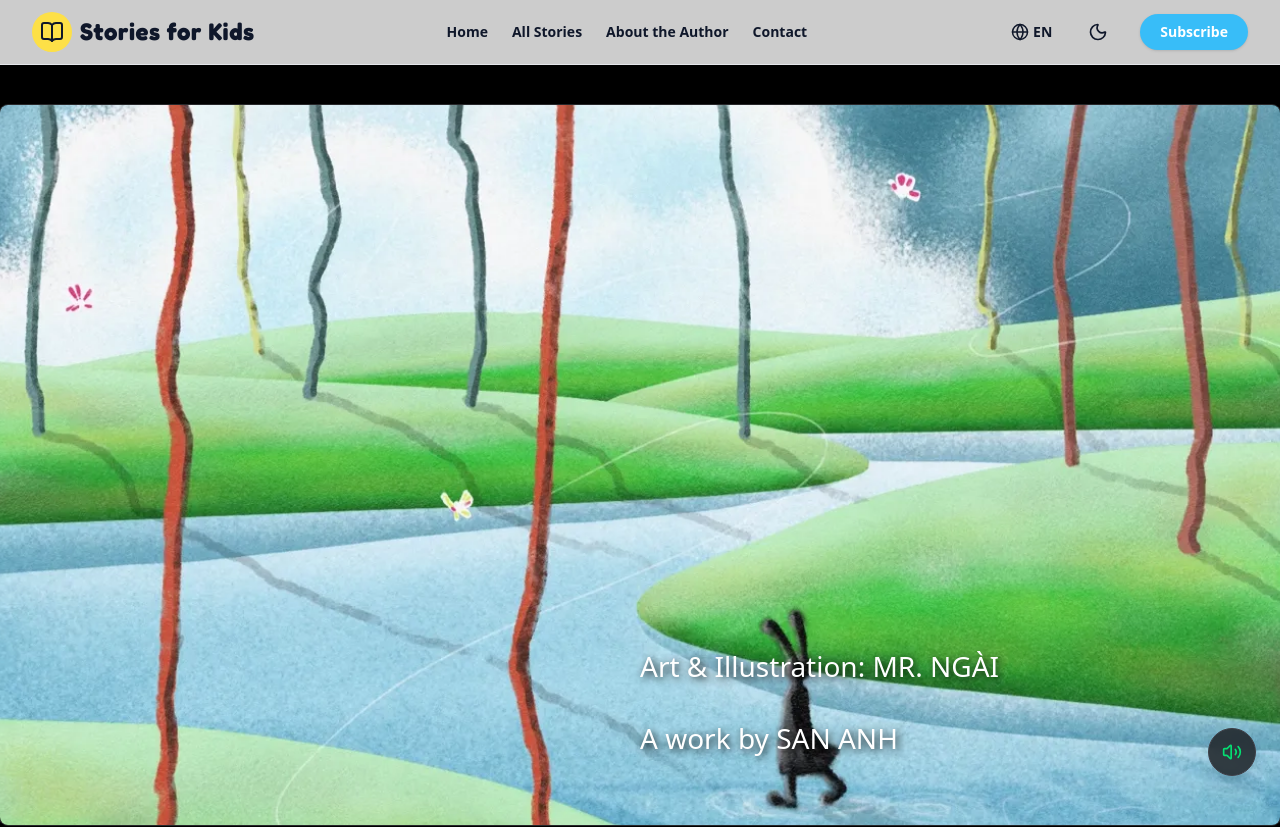
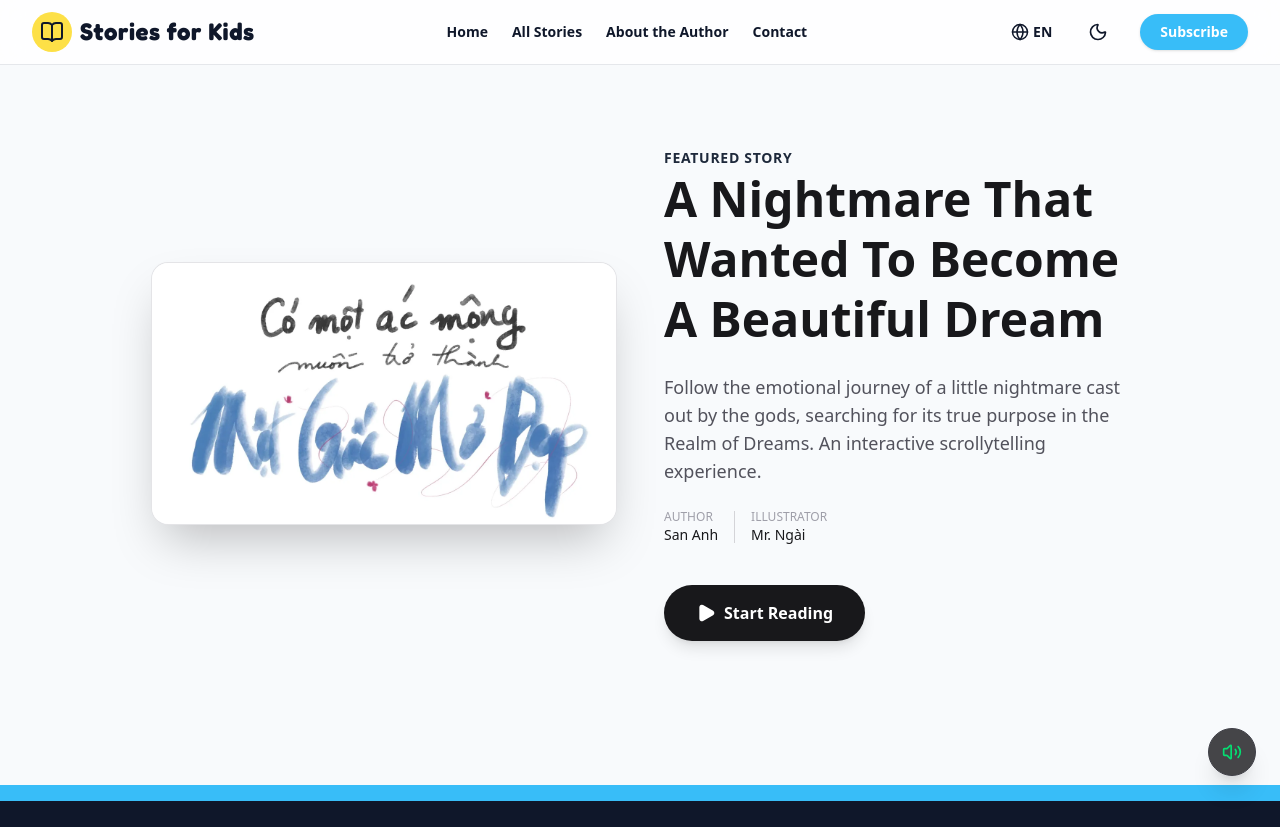
Before and after one commit to quanganh4869/anhemrot, a Next.js app: page / in a window 1280 px wide. Shown: the top 827 px of the page. Built offline with nearby package versions, Linux system fonts and the light colour scheme.

Commit message:
feat: separate homepage and immersive reader, add ambient background

```diff
--- a/src/app/page.tsx
+++ b/src/app/page.tsx
@@ -3,120 +3,82 @@
 import Header from "@/components/layout/Header";
 import Footer from "@/components/layout/Footer";
 import { useLanguage } from "@/components/providers/LanguageProvider";
-import ScrollStoryReader from "@/features/story-studio/components/ScrollStoryReader";
-import { ChapterAnimConfig, Scene, AnimationPresetType } from "@/types/story-anim";
-
-const ANIM_DURATION = 8;
-
-const createScene = (id: string, order: number, img: string, animationPreset: AnimationPresetType, texts: string[]): Scene => {
-  return {
-    id,
-    order,
-    duration: ANIM_DURATION,
-    status: "ready",
-    aspectRatio: "16:9",
-    background: {
-      url: `/images/story/${img}`,
-      animation: { preset: animationPreset, duration: ANIM_DURATION }
-    },
-    transition: { type: "crossfade", duration: 1 },
-    layers: texts.map((text, i) => ({
-      id: `${id}_text_${i}`,
-      type: "text",
-      content: text,
-      x: 50,
-      y: 85 - (i * 10),
-      scale: 1,
-      rotation: 0,
-      opacity: 1,
-      zIndex: 10 + i,
-      visible: true,
-      locked: false,
-      fontSize: 28,
-      fontWeight: "medium",
-      textShadow: "2px 2px 8px rgba(0,0,0,1)",
-      animation: { preset: "fadeUp", duration: 1.5, delay: 0.5 + (i * 0.8) }
-    }))
-  };
-};
+import Link from "next/link";
+import { Play } from "lucide-react";
 
 export default function Home() {
   const { language } = useLanguage();
 
-  // "Có Một Ác Mộng" Scrollytelling Configuration
-  const mockAnimatedStory: ChapterAnimConfig = {
-    storyId: "nightmare-dream",
-    chapterId: "1",
-    status: "published",
-    updatedAt: new Date().toISOString(),
-    scenes: [
-      createScene("s1", 0, "scene_01_intro.webp", "kenBurns", [
-        language === "en" ? "A work by SAN ANH" : "MỘT TÁC PHẨM CỦA SAN ANH",
-        language === "en" ? "Art & Illustration: MR. NGÀI" : "MỸ THUẬT & MINH HỌA: MR. NGÀI"
-      ]),
-      createScene("s2", 1, "scene_02_title.webp", "panLeft", [
-        language === "en" ? "A nightmare that wanted to become" : "Có một ác mộng muốn trở thành",
-        language === "en" ? "A BEAUTIFUL DREAM" : "MỘT GIẤC MƠ ĐẸP"
-      ]),
-      createScene("s3", 2, "scene_03_deities.webp", "panRight", [
-        language === "en" ? "In the Realm of Gods..." : "Tại Thần Giới..."
-      ]),
-      createScene("s4", 3, "scene_04_pedestal.webp", "zoomIn", [
-        language === "en" ? "It cried and begged the gods." : "Nó khóc nỉ non, van xin với các vị thần."
-      ]),
-      createScene("s5", 4, "scene_05_blessings.webp", "parallax", [
-        language === "en" ? "The God of the Sky gathered the most dazzling stars to make a dress." : "Thần Bầu Trời gom những vì tinh tú lộng lẫy làm thành chiếc váy.",
-        language === "en" ? "The God of the Sea gathered the sweetest songs..." : "Thần Biển Cả gom những giọng hát du dương nhất..."
-      ]),
-      createScene("s6", 5, "scene_06_floating.webp", "panLeft", [
-        language === "en" ? "Three gods bestowed treasures and blessed its wish to come true." : "Ba vị thần ban bảo vật cho Ác Mộng và chúc phúc cho nguyện vọng của nó sẽ trở thành sự thật."
-      ]),
-      createScene("s7", 6, "scene_07_distress.webp", "fade", [
-        language === "en" ? "The next morning, humans whispered about a sleepless night..." : "Sáng hôm sau, loài người kháo nhau về một đêm khó ngủ bởi mơ thấy ác mộng."
-      ]),
-      createScene("s8", 7, "scene_08_chaos.webp", "kenBurns", [
-        language === "en" ? "Some dreamt of blinding lights, deafening sounds, and overwhelming scents." : "Có người mơ thấy ánh sáng chói lóa, âm thanh điếc tai, và mùi hương nồng nặc."
-      ]),
-      createScene("s9", 8, "scene_09_pond.webp", "zoomOut", [
-        language === "en" ? "The Nightmare was desperate. It took off the treasures the gods had given it." : "Ác Mộng tuyệt vọng lắm, nó cởi bỏ các báu vật mà các vị thần đã ban cho."
-      ]),
-      createScene("s10", 9, "scene_10_hall.webp", "panRight", [
-        language === "en" ? "Wandering the Dream Hall, it heard someone crying." : "Đang thất thểu đi trên Sảnh Giấc Mơ, nó nghe thấy văng vẳng tiếng ai đó khóc."
-      ]),
-      createScene("s11", 10, "scene_11_baby.webp", "parallax", [
-        language === "en" ? "It followed the sound and found a baby crying in a crib." : "Nó tò mò lần la đi theo, thì ra là của một đứa bé nằm trong nôi khóc nhè."
-      ]),
-      createScene("s12", 11, "scene_12_lullaby.webp", "panLeft", [
-        language === "en" ? "Unable to resist, the Nightmare began to sing a lullaby." : "Không kìm được lòng mình, Ác Mộng cất lên tiếng hát ru."
-      ]),
-      createScene("s13", 12, "scene_13_growing.webp", "kenBurns", [
-        language === "en" ? "Time passed. One day, the baby suddenly asked: 'Who are you?'" : "Được một thời gian, một hôm em bé chợt cất tiếng: 'Người là ai vậy?'"
-      ]),
-      createScene("s14", 13, "scene_14_embrace.webp", "zoomIn", [
-        language === "en" ? "Defeated by the baby, the Nightmare took a deep breath, expecting this to be the last time." : "Chịu thua trước em bé, Ác Mộng hít một hơi thật sâu, chuẩn bị tinh thần..."
-      ]),
-      createScene("s15", 14, "scene_15_dream.webp", "panRight", [
-        language === "en" ? "But to its surprise, the baby smiled brightly and reached out to hug the Nightmare." : "Trái với dự liệu, em bé cười toe toét, hai tay giơ ra đòi ôm lấy Ác Mộng."
-      ]),
-      createScene("s16", 15, "scene_16_butterfly.webp", "parallax", [
-        language === "en" ? "The Nightmare's shell began to crack, revealing beautiful butterfly wings." : "Vỏ ngoài của Ác Mộng nứt rạn, trước mắt em bé là đôi cánh bướm đủ màu sắc..."
-      ]),
-      createScene("s17", 16, "scene_17_credits.webp", "fade", [
-        language === "en" ? "It had become a Beautiful Dream." : "Giờ đây đã trở thành một Giấc Mơ Đẹp."
-      ])
-    ]
-  };
+  return (
+    <div className="bg-background text-foreground min-h-screen flex flex-col">
+      <Header />
+      <main className="w-full flex-grow flex flex-col items-center">
 
-  // Override scene 2 title text style to make it huge
-  mockAnimatedStory.scenes[1].layers[1].fontSize = 48;
-  mockAnimatedStory.scenes[1].layers[1].fontWeight = "bold";
+        {/* Simple Hero Section */}
+        <section className="w-full max-w-5xl mx-auto px-6 py-20 flex flex-col md:flex-row items-center gap-12">
 
-  return (
-    <div className="bg-black text-white min-h-screen flex flex-col">
-      <Header />
-      <main className="w-full flex-grow">
-        {/* Scroll-based storytelling effect */}
-        <ScrollStoryReader config={mockAnimatedStory} />
+          {/* Story Cover */}
+          <div className="w-full md:w-1/2">
+            <div className="relative aspect-video rounded-2xl overflow-hidden shadow-2xl ring-1 ring-zinc-200 dark:ring-zinc-800 group">
+              {/* eslint-disable-next-line @next/next/no-img-element */}
+              <img
+                src="/images/story/scene_02_title.webp"
+                alt="Story Cover"
+                className="w-full h-full object-cover transition-transform duration-700 group-hover:scale-105"
+              />
+              <div className="absolute inset-0 bg-black/40 flex items-center justify-center opacity-0 group-hover:opacity-100 transition-opacity duration-300">
+                <Link
+                  href="/stories/nightmare-dream"
+                  className="bg-primary text-white px-6 py-3 rounded-full flex items-center gap-2 font-bold shadow-xl hover:scale-105 transition-transform"
+                >
+                  <Play className="w-5 h-5 fill-current" />
+                  {language === "en" ? "Read Animated Story" : "Đọc truyện tương tác"}
+                </Link>
+              </div>
+            </div>
+          </div>
+
+          {/* Story Info */}
+          <div className="w-full md:w-1/2 space-y-6">
+            <div className="space-y-2">
+              <span className="text-primary font-bold tracking-wider uppercase text-sm">
+                {language === "en" ? "Featured Story" : "Truyện nổi bật"}
+              </span>
+              <h1 className="text-4xl md:text-5xl font-black font-fredoka leading-tight text-zinc-900 dark:text-white">
+                {language === "en" ? "A Nightmare That Wanted To Become A Beautiful Dream" : "Có Một Ác Mộng Muốn Trở Thành Một Giấc Mơ Đẹp"}
+              </h1>
+            </div>
+
+            <p className="text-lg text-zinc-600 dark:text-zinc-400">
+              {language === "en"
+                ? "Follow the emotional journey of a little nightmare cast out by the gods, searching for its true purpose in the Realm of Dreams. An interactive scrollytelling experience."
+                : "Hành trình cảm động của một cơn ác mộng nhỏ bé trên con đường đi tìm bản ngã và tình yêu thương thực sự tại Sảnh Giấc Mơ. Một trải nghiệm đọc truyện tương tác hoàn toàn mới."}
+            </p>
+
+            <div className="flex items-center gap-4 text-sm font-medium text-zinc-500">
+              <div className="flex flex-col">
+                <span className="uppercase text-xs text-zinc-400">{language === "en" ? "Author" : "Sáng tác"}</span>
+                <span className="text-zinc-900 dark:text-zinc-100">San Anh</span>
+              </div>
+              <div className="w-px h-8 bg-zinc-300 dark:bg-zinc-800" />
+              <div className="flex flex-col">
+                <span className="uppercase text-xs text-zinc-400">{language === "en" ? "Illustrator" : "Minh họa"}</span>
+                <span className="text-zinc-900 dark:text-zinc-100">Mr. Ngài</span>
+              </div>
+            </div>
+
+            <div className="pt-4">
+              <Link
+                href="/stories/nightmare-dream"
+                className="inline-flex items-center justify-center bg-zinc-900 dark:bg-white text-white dark:text-zinc-900 px-8 py-4 rounded-full font-bold shadow-lg hover:bg-zinc-800 dark:hover:bg-zinc-100 hover:-translate-y-1 transition-all"
+              >
+                <Play className="w-5 h-5 mr-2 fill-current" />
+                {language === "en" ? "Start Reading" : "Bắt đầu đọc"}
+              </Link>
+            </div>
+          </div>
+        </section>
+
       </main>
       <Footer />
     </div>
--- /dev/null
+++ b/src/app/stories/[storyId]/page.tsx
@@ -0,0 +1,136 @@
+"use client";
+
+import React, { useMemo } from "react";
+import { useParams, useRouter } from "next/navigation";
+import { ArrowLeft } from "lucide-react";
+import ScrollStoryReader from "@/features/story-studio/components/ScrollStoryReader";
+import { ChapterAnimConfig, Scene, AnimationPresetType } from "@/types/story-anim";
+import { useLanguage } from "@/components/providers/LanguageProvider";
+
+const ANIM_DURATION = 8;
+
+const createScene = (id: string, order: number, img: string, animationPreset: AnimationPresetType, texts: string[]): Scene => {
+  return {
+    id,
+    order,
+    duration: ANIM_DURATION,
+    status: "ready",
+    aspectRatio: "16:9",
+    background: {
+      url: `/images/story/${img}`,
+      animation: { preset: animationPreset, duration: ANIM_DURATION }
+    },
+    transition: { type: "crossfade", duration: 1 },
+    layers: texts.map((text, i) => ({
+      id: `${id}_text_${i}`,
+      type: "text",
+      content: text,
+      x: 50,
+      y: 85 - (i * 10),
+      scale: 1,
+      rotation: 0,
+      opacity: 1,
+      zIndex: 10 + i,
+      visible: true,
+      locked: false,
+      fontSize: 28,
+      fontWeight: "medium",
+      textShadow: "2px 2px 8px rgba(0,0,0,1)",
+      animation: { preset: "fadeUp", duration: 1.5, delay: 0.5 + (i * 0.8) }
+    }))
+  };
+};
+
+export default function StoryReaderPage() {
+  const params = useParams();
+  const router = useRouter();
+  const { language } = useLanguage();
+
+  const mockAnimatedStory = useMemo(() => {
+    const story: ChapterAnimConfig = {
+      storyId: "nightmare-dream",
+      chapterId: "1",
+      status: "published",
+      updatedAt: new Date().toISOString(),
+      scenes: [
+        createScene("s1", 0, "scene_01_intro.webp", "kenBurns", [
+          language === "en" ? "A work by SAN ANH" : "MỘT TÁC PHẨM CỦA SAN ANH",
+          language === "en" ? "Art & Illustration: MR. NGÀI" : "MỸ THUẬT & MINH HỌA: MR. NGÀI"
+        ]),
+        createScene("s2", 1, "scene_02_title.webp", "panLeft", [
+          language === "en" ? "A nightmare that wanted to become" : "Có một ác mộng muốn trở thành",
+          language === "en" ? "A BEAUTIFUL DREAM" : "MỘT GIẤC MƠ ĐẸP"
+        ]),
+        createScene("s3", 2, "scene_03_deities.webp", "panRight", [
+          language === "en" ? "In the Realm of Gods..." : "Tại Thần Giới..."
+        ]),
+        createScene("s4", 3, "scene_04_pedestal.webp", "zoomIn", [
+          language === "en" ? "It cried and begged the gods." : "Nó khóc nỉ non, van xin với các vị thần."
+        ]),
+        createScene("s5", 4, "scene_05_blessings.webp", "parallax", [
+          language === "en" ? "The God of the Sky gathered the most dazzling stars to make a dress." : "Thần Bầu Trời gom những vì tinh tú lộng lẫy làm thành chiếc váy.",
+          language === "en" ? "The God of the Sea gathered the sweetest songs..." : "Thần Biển Cả gom những giọng hát du dương nhất..."
+        ]),
+        createScene("s6", 5, "scene_06_floating.webp", "panLeft", [
+          language === "en" ? "Three gods bestowed treasures and blessed its wish to come true." : "Ba vị thần ban bảo vật cho Ác Mộng và chúc phúc cho nguyện vọng của nó sẽ trở thành sự thật."
+        ]),
+        createScene("s7", 6, "scene_07_distress.webp", "fade", [
+          language === "en" ? "The next morning, humans whispered about a sleepless night..." : "Sáng hôm sau, loài người kháo nhau về một đêm khó ngủ bởi mơ thấy ác mộng."
+        ]),
+        createScene("s8", 7, "scene_08_chaos.webp", "kenBurns", [
+          language === "en" ? "Some dreamt of blinding lights, deafening sounds, and overwhelming scents." : "Có người mơ thấy ánh sáng chói lóa, âm thanh điếc tai, và mùi hương nồng nặc."
+        ]),
+        createScene("s9", 8, "scene_09_pond.webp", "zoomOut", [
+          language === "en" ? "The Nightmare was desperate. It took off the treasures the gods had given it." : "Ác Mộng tuyệt vọng lắm, nó cởi bỏ các báu vật mà các vị thần đã ban cho."
+        ]),
+        createScene("s10", 9, "scene_10_hall.webp", "panRight", [
+          language === "en" ? "Wandering the Dream Hall, it heard someone crying." : "Đang thất thểu đi trên Sảnh Giấc Mơ, nó nghe thấy văng vẳng tiếng ai đó khóc."
+        ]),
+        createScene("s11", 10, "scene_11_baby.webp", "parallax", [
+          language === "en" ? "It followed the sound and found a baby crying in a crib." : "Nó tò mò lần la đi theo, thì ra là của một đứa bé nằm trong nôi khóc nhè."
+        ]),
+        createScene("s12", 11, "scene_12_lullaby.webp", "panLeft", [
+          language === "en" ? "Unable to resist, the Nightmare began to sing a lullaby." : "Không kìm được lòng mình, Ác Mộng cất lên tiếng hát ru."
+        ]),
+        createScene("s13", 12, "scene_13_growing.webp", "kenBurns", [
+          language === "en" ? "Time passed. One day, the baby suddenly asked: 'Who are you?'" : "Được một thời gian, một hôm em bé chợt cất tiếng: 'Người là ai vậy?'"
+        ]),
+        createScene("s14", 13, "scene_14_embrace.webp", "zoomIn", [
+          language === "en" ? "Defeated by the baby, the Nightmare took a deep breath, expecting this to be the last time." : "Chịu thua trước em bé, Ác Mộng hít một hơi thật sâu, chuẩn bị tinh thần..."
+        ]),
+        createScene("s15", 14, "scene_15_dream.webp", "panRight", [
+          language === "en" ? "But to its surprise, the baby smiled brightly and reached out to hug the Nightmare." : "Trái với dự liệu, em bé cười toe toét, hai tay giơ ra đòi ôm lấy Ác Mộng."
+        ]),
+        createScene("s16", 15, "scene_16_butterfly.webp", "parallax", [
+          language === "en" ? "The Nightmare's shell began to crack, revealing beautiful butterfly wings." : "Vỏ ngoài của Ác Mộng nứt rạn, trước mắt em bé là đôi cánh bướm đủ màu sắc..."
+        ]),
+        createScene("s17", 16, "scene_17_credits.webp", "fade", [
+          language === "en" ? "It had become a Beautiful Dream." : "Giờ đây đã trở thành một Giấc Mơ Đẹp."
+        ])
+      ]
+    };
+    story.scenes[1].layers[1].fontSize = 48;
+    story.scenes[1].layers[1].fontWeight = "bold";
+    return story;
+  }, [language]);
+
+  return (
+    <div className="bg-zinc-950 text-white min-h-screen relative">
+      {/* Floating Back Button */}
+      <div className="fixed top-6 left-6 z-50">
+        <button
+          onClick={() => router.push('/')}
+          className="w-12 h-12 bg-white/10 hover:bg-white/20 backdrop-blur-md rounded-full flex items-center justify-center text-white transition-all shadow-lg ring-1 ring-white/20"
+          title="Về trang chủ"
+        >
+          <ArrowLeft className="w-5 h-5" />
+        </button>
+      </div>
+
+      <main className="w-full h-full">
+        {/* We use ScrollStoryReader which will auto-scale to 16:9 while fitting the screen */}
+        <ScrollStoryReader config={mockAnimatedStory} />
+      </main>
+    </div>
+  );
+}
--- a/src/features/story-studio/components/ScrollStoryReader.tsx
+++ b/src/features/story-studio/components/ScrollStoryReader.tsx
@@ -63,10 +63,23 @@ export default function ScrollStoryReader({ config }: ScrollStoryReaderProps) {
       className="relative w-full bg-black"
       style={{ height: `${scenes.length * 150}vh` }} // Each scene takes 1.5 screen heights to scroll through
     >
-      <div className="sticky top-0 w-full h-screen overflow-hidden bg-black">
+      <div className="sticky top-0 w-full h-screen overflow-hidden bg-zinc-950 flex flex-col justify-center">
+
+        {/* Ambient Blurred Background Layer */}
+        {scenes[activeIndex] && scenes[activeIndex].background.url && (
+          <div
+            className="absolute inset-0 z-0 opacity-40 blur-3xl scale-110 transition-all duration-1000 ease-in-out"
+            style={{
+              backgroundImage: `url(${scenes[activeIndex].background.url})`,
+              backgroundSize: 'cover',
+              backgroundPosition: 'center'
+            }}
+          />
+        )}
+
         {/* We can use CSS variables to tie animation to scroll progress! */}
         <div
-          className="absolute inset-0 transition-opacity duration-700 ease-in-out flex items-center justify-center"
+          className="absolute inset-0 z-10 transition-opacity duration-700 ease-in-out flex items-center justify-center"
           style={{
             '--scroll-progress': scrollProgress
           } as React.CSSProperties}
```
